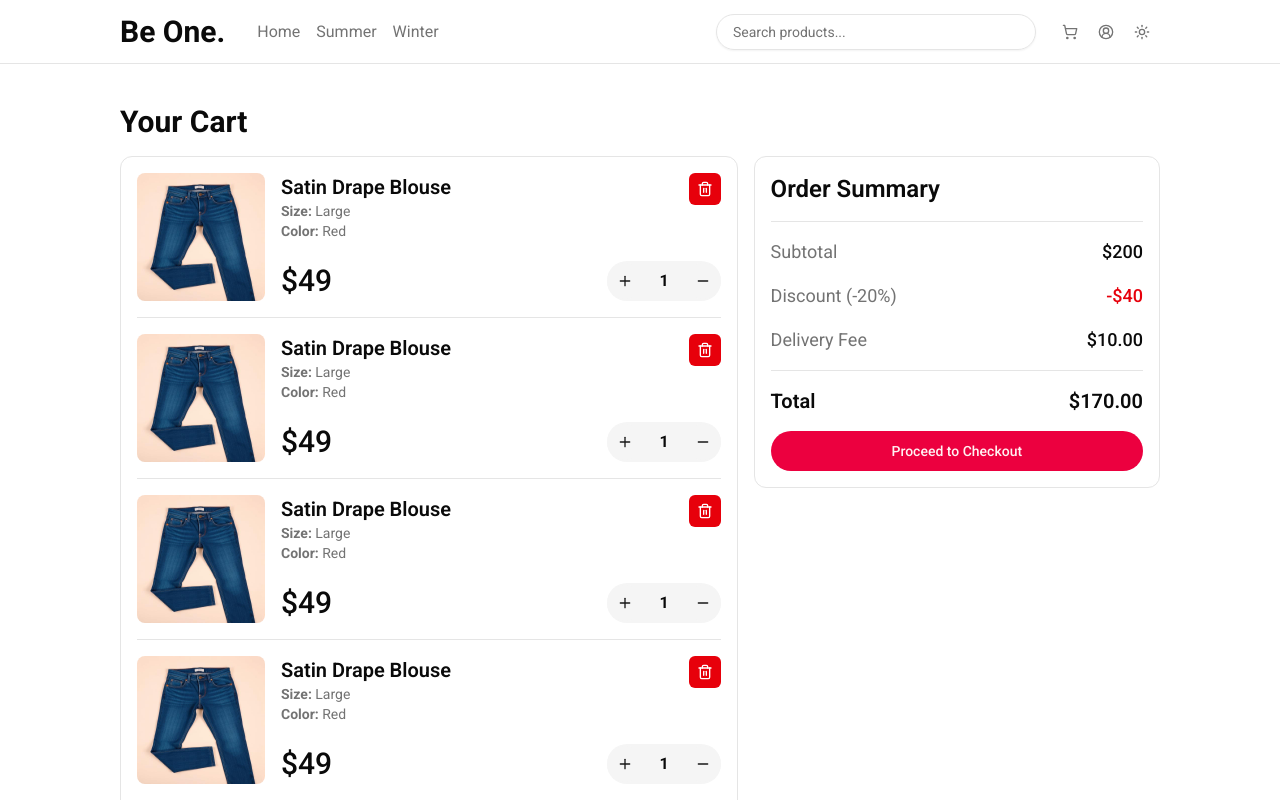
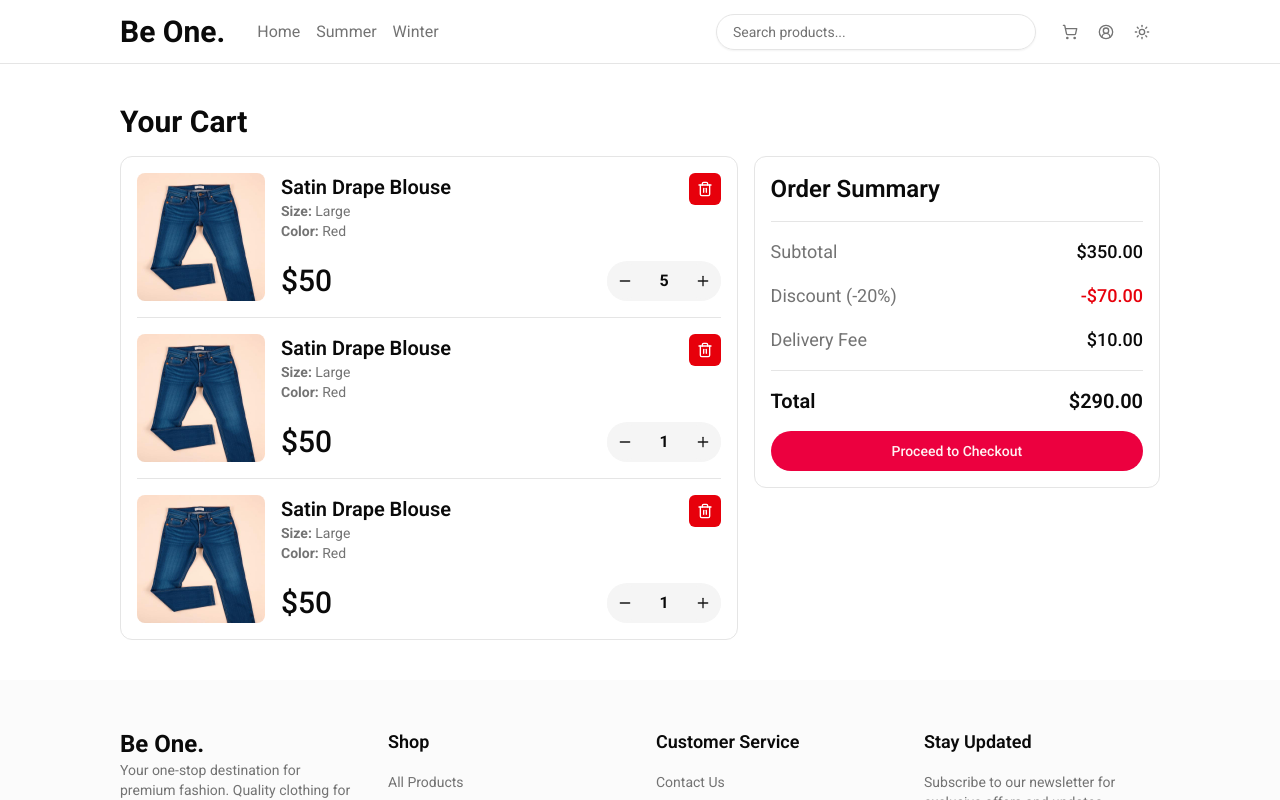
Before and after one commit to DeadCode-Dev/be-one-ecommerce, a Next.js app: page /cart in a window 1280 px wide. Shown: the top 800 px of the page. Built offline with nearby package versions, Linux system fonts and the light colour scheme.

Commit message:
feat: add Counter component for product quantity management in cart and product details

```diff
--- a/src/app/cart/page.tsx
+++ b/src/app/cart/page.tsx
@@ -1,48 +1,92 @@
+'use client';
+import Counter from '@components/counter';
 import { Button } from '@ui/button';
-import { Minus, Plus, Trash2 } from 'lucide-react';
+import { Trash2 } from 'lucide-react';
 import Link from 'next/link';
+import { useState } from 'react';
 
 const Cart = () => {
+  const [products, setProducts] = useState([
+    {
+      id: 1,
+      image: '/products/1.jpg',
+      title: 'Satin Drape Blouse',
+      size: 'Large',
+      color: 'Red',
+      price: 50,
+      quantity: 5,
+    },
+    {
+      id: 1,
+      image: '/products/1.jpg',
+      title: 'Satin Drape Blouse',
+      size: 'Large',
+      color: 'Red',
+      price: 50,
+      quantity: 1,
+    },
+    {
+      id: 1,
+      image: '/products/1.jpg',
+      title: 'Satin Drape Blouse',
+      size: 'Large',
+      color: 'Red',
+      price: 50,
+      quantity: 1,
+    },
+  ]);
+  const subtotal = products.reduce(
+    (acc, product) => acc + product.price * product.quantity,
+    0
+  );
+  const discount = subtotal * 0.2;
+  const deliveryFee = 10;
+  const total = subtotal - discount + deliveryFee;
+  console.log(products);
   return (
     <div className="container space-y-4 py-6 sm:py-10">
       <h1 className="text-3xl font-bold">Your Cart</h1>
       <div className="grid gap-4 *:rounded-xl *:border *:p-4 md:grid-cols-5">
         <ul className="space-y-4 bg-card *:not-last:border-b *:not-last:pb-4 md:col-span-3">
-          {Array.from({ length: 6 }).map((_, index) => (
+          {products.map((product, index) => (
             <li key={index} className="relative flex gap-4">
-              <Link href="/products/1" className="block shrink-0">
+              <Link href={`/products/${product.id}`} className="block shrink-0">
                 <img
-                  src="/products/1.jpg"
+                  src={product.image}
                   alt="Product Image"
                   className="aspect-square h-32 rounded-lg"
                 />
               </Link>
               <div className="flex w-full flex-col">
                 <Link
-                  href="/products/1"
+                  href={`/products/${product.id}`}
                   className="underline-offset-2 hover:underline"
                 >
                   <h2 className="max-w-[154px] text-base font-semibold md:max-w-md md:text-lg md:text-xl">
-                    Satin Drape Blouse
+                    {product.title}
                   </h2>
                 </Link>
                 <p className="text-sm text-muted-foreground">
-                  <b>Size:</b> Large
+                  <b>Size:</b> {product.size}
                 </p>
                 <p className="text-sm text-muted-foreground">
-                  <b>Color:</b> Red
+                  <b>Color:</b> {product.color}
                 </p>
                 <div className="mt-auto flex w-full items-center">
-                  <p className="text-xl font-medium md:text-3xl">$49</p>
-                  <div className="ms-auto flex h-10 items-center gap-4 rounded-full bg-secondary *:rounded-full">
-                    <Button size="icon" variant="secondary">
-                      <Plus />
-                    </Button>
-                    <b>1</b>
-                    <Button size="icon" variant="secondary">
-                      <Minus />
-                    </Button>
-                  </div>
+                  <p className="text-xl font-medium md:text-3xl">
+                    ${product.price}
+                  </p>
+                  <Counter
+                    className="ms-auto"
+                    initialValue={product.quantity}
+                    onChange={(value) => {
+                      setProducts((prev) => {
+                        const newProducts = [...prev];
+                        newProducts[index].quantity = value;
+                        return newProducts;
+                      });
+                    }}
+                  />
                 </div>
               </div>
               <Button
@@ -62,20 +106,26 @@ const Cart = () => {
           <div className="space-y-4 *:last:border-b *:last:pb-4">
             <div className="flex items-center justify-between text-lg text-muted-foreground">
               <span>Subtotal</span>
-              <span className="font-medium text-foreground">$200</span>
+              <span className="font-medium text-foreground">
+                ${subtotal.toFixed(2)}
+              </span>
             </div>
             <div className="flex items-center justify-between text-lg text-muted-foreground">
               <span>Discount (-20%)</span>
-              <span className="font-medium text-destructive">-$40</span>
+              <span className="font-medium text-destructive">
+                -${discount.toFixed(2)}
+              </span>
             </div>
             <div className="flex items-center justify-between text-lg text-muted-foreground">
               <span>Delivery Fee</span>
-              <span className="font-medium text-foreground">$10.00</span>
+              <span className="font-medium text-foreground">
+                ${deliveryFee.toFixed(2)}
+              </span>
             </div>
           </div>
           <div className="flex items-center justify-between text-lg text-xl font-semibold">
             <span className="font-semibold">Total</span>
-            <span>$170.00</span>
+            <span>${total.toFixed(2)}</span>
           </div>
           <Button className="w-full rounded-full" size="lg">
             Proceed to Checkout
--- a/src/app/products/[id]/page.tsx
+++ b/src/app/products/[id]/page.tsx
@@ -1,11 +1,11 @@
 'use client';
 
 import { cn } from '@/lib/utils';
+import Counter from '@components/counter';
 import Rating from '@components/rating';
 import Reviews from '@components/reviews';
 import SimilarProducts from '@components/similar-products';
 import { Button } from '@ui/button';
-import { Minus, Plus } from 'lucide-react';
 import { useState } from 'react';
 
 const ProductDetails = () => {
@@ -84,15 +84,7 @@ const ProductDetails = () => {
             </div>
           </div>
           <div className="mt-auto flex items-center gap-4">
-            <div className="flex h-10 items-center gap-4 rounded-full bg-secondary *:rounded-full">
-              <Button size="icon" variant="secondary">
-                <Plus />
-              </Button>
-              <b>1</b>
-              <Button size="icon" variant="secondary">
-                <Minus />
-              </Button>
-            </div>
+            <Counter />
             <Button size="lg" className="flex-1">
               Add to Cart
             </Button>
--- /dev/null
+++ b/src/components/counter.tsx
@@ -0,0 +1,53 @@
+'use client';
+import { cn } from '@/lib/utils';
+import { Button } from '@ui/button';
+import { Minus, Plus } from 'lucide-react';
+import { FC, useState } from 'react';
+type Props = {
+  // eslint-disable-next-line no-unused-vars
+  onChange?: (value: number) => void;
+  initialValue?: number;
+  className?: string;
+};
+const Counter: FC<Props> = ({
+  onChange,
+  initialValue = 1,
+  className,
+  ...props
+}) => {
+  const [count, setCount] = useState(initialValue);
+  const increment = () => {
+    setCount((prev) => {
+      const newValue = prev + 1;
+      onChange?.(newValue);
+      return newValue;
+    });
+  };
+
+  const decrement = () => {
+    setCount((prev) => {
+      const newValue = Math.max(1, prev - 1);
+      onChange?.(newValue);
+      return newValue;
+    });
+  };
+  return (
+    <div
+      className={cn(
+        'flex h-10 items-center gap-4 rounded-full bg-secondary *:rounded-full',
+        className
+      )}
+      {...props}
+    >
+      <Button size="icon" variant="secondary" onClick={decrement}>
+        <Minus />
+      </Button>
+      <b>{count}</b>
+      <Button size="icon" variant="secondary" onClick={increment}>
+        <Plus />
+      </Button>
+    </div>
+  );
+};
+
+export default Counter;
```
